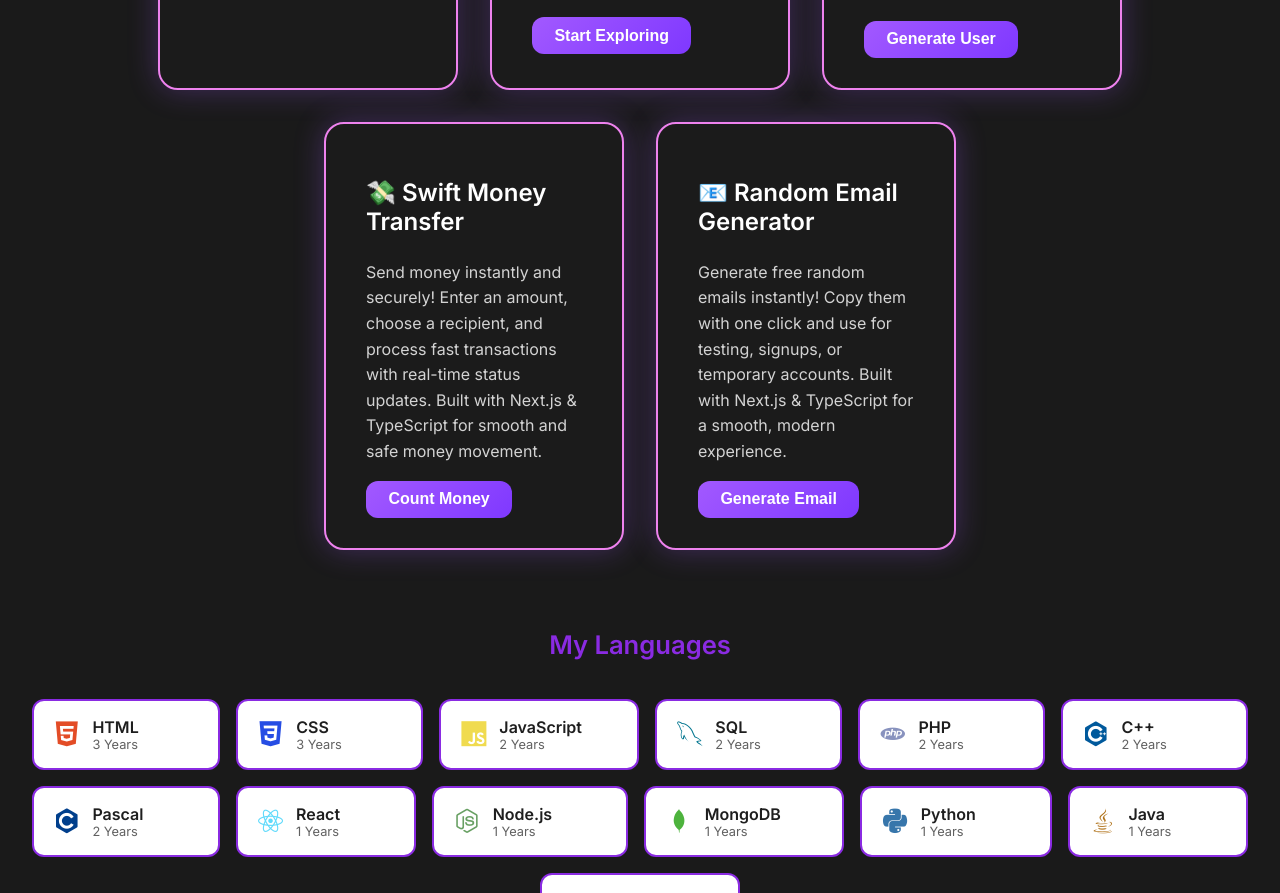
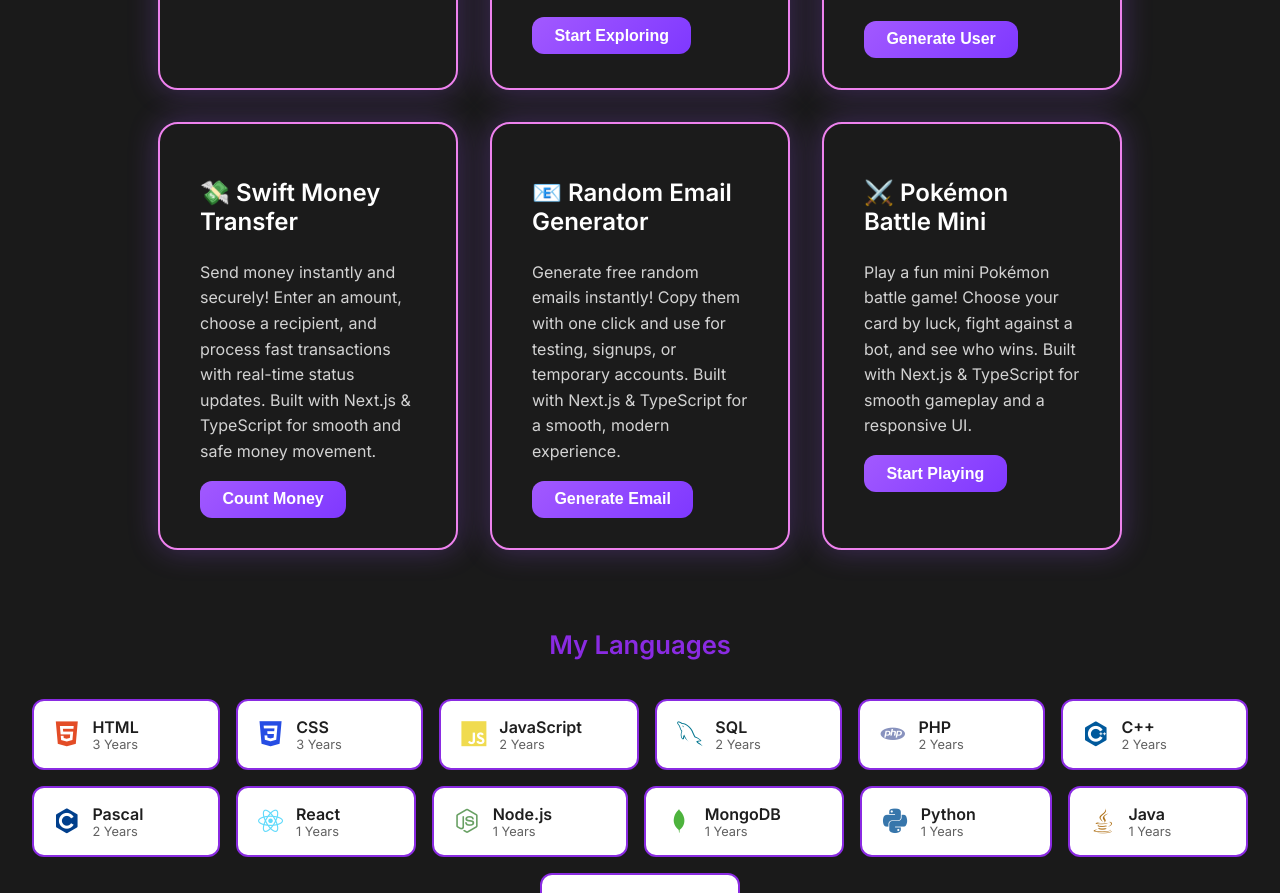
Before and after one commit to reportJNG/My-Portfolio, a React (Vite) app: page / in a window 1280 px wide. Shown: the part 3644-4537 px from the top of the page. Built offline with nearby package versions, Linux system fonts and the light colour scheme; the HTML template or start-up script is replaced by a standard one.

Commit message:
added new webpage pokemon

```diff
--- a/src/Pages/Projects.jsx
+++ b/src/Pages/Projects.jsx
@@ -125,6 +125,13 @@
   "buttonText": "Generate Email",
   "link": "https://random-free-email.vercel.app/"
 }
+,
+{
+  "name": "⚔️ Pokémon Battle Mini",
+  "description": "Play a fun mini Pokémon battle game! Choose your card by luck, fight against a bot, and see who wins. Built with Next.js & TypeScript for smooth gameplay and a responsive UI.",
+  "buttonText": "Start Playing",
+  "link": "https://pokemon-battel.vercel.app/"
+}
 
 
 
```
